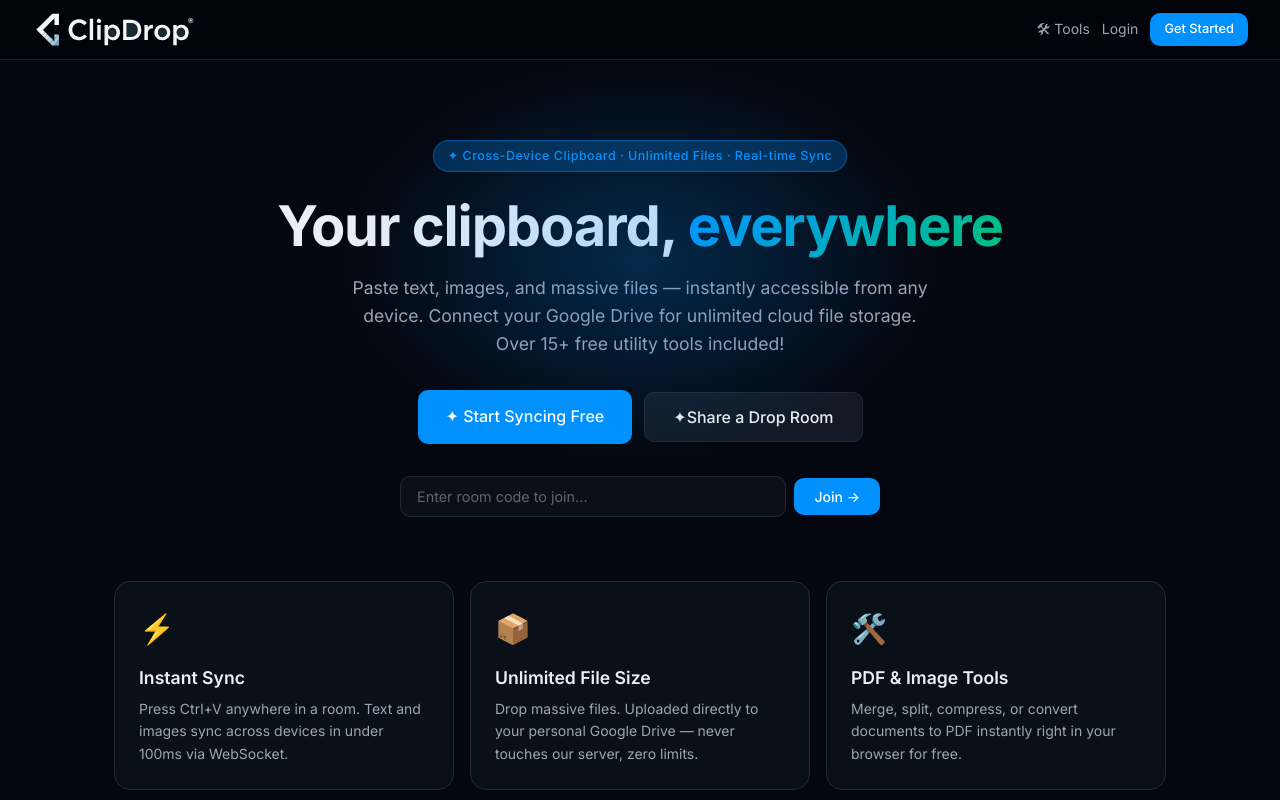
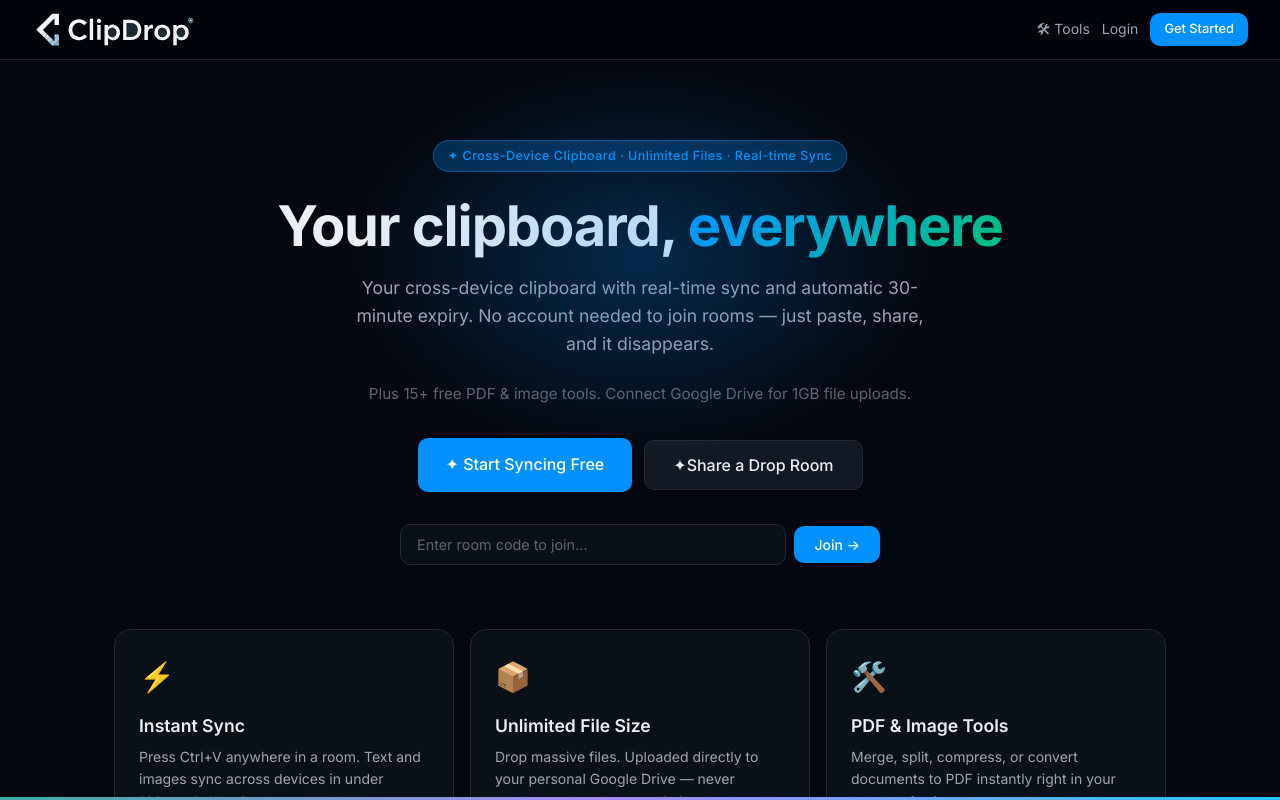
Before and after one commit to Kunal074/ClipDrop, a Next.js app: page / in a window 1280 px wide. Shown: the top 800 px of the page. Built offline with nearby package versions, Linux system fonts and the light colour scheme.

Commit message:
Added border-bottom

```diff
--- a/app/globals.css
+++ b/app/globals.css
@@ -72,6 +72,18 @@
   line-height: 1.6;
   min-height: 100vh;
   -webkit-font-smoothing: antialiased;
+}
+
+body::after {
+  content: '';
+  position: fixed;
+  bottom: 0; left: 0; right: 0;
+  height: 3px;
+  background: linear-gradient(90deg, #00d4ff, #10b981, #a78bfa, #00d4ff);
+  background-size: 200% 100%;
+  animation: shimmer-bar 4s linear infinite;
+  z-index: 9999;
+  pointer-events: none;
 }
 
 a { color: inherit; text-decoration: none; }
@@ -748,3 +760,8 @@
   .room-feed, .room-sidebar { padding: 1rem; }
   .auth-wrap { flex-direction: column; }
 }
+
+@keyframes shimmer-bar {
+  0%   { background-position: 0% 0%; }
+  100% { background-position: 200% 0%; }
+}
--- a/app/page.js
+++ b/app/page.js
@@ -54,8 +54,11 @@
             <span className="gradient-text">everywhere</span>
           </h1>
           <p>
-            Paste text, images, and massive files — instantly accessible from any device.
-            Connect your Google Drive for unlimited cloud file storage. Over 15+ free utility tools included!
+            Your cross-device clipboard with real-time sync and automatic 30-minute expiry.
+            No account needed to join rooms — just paste, share, and it disappears.
+          </p>
+          <p style={{ fontSize: '0.95rem', color: 'var(--text-3)', marginTop: '-0.5rem' }}>
+            Plus 15+ free PDF &amp; image tools. Connect Google Drive for 1GB file uploads.
           </p>
 
           <div className="hero-actions">
```
